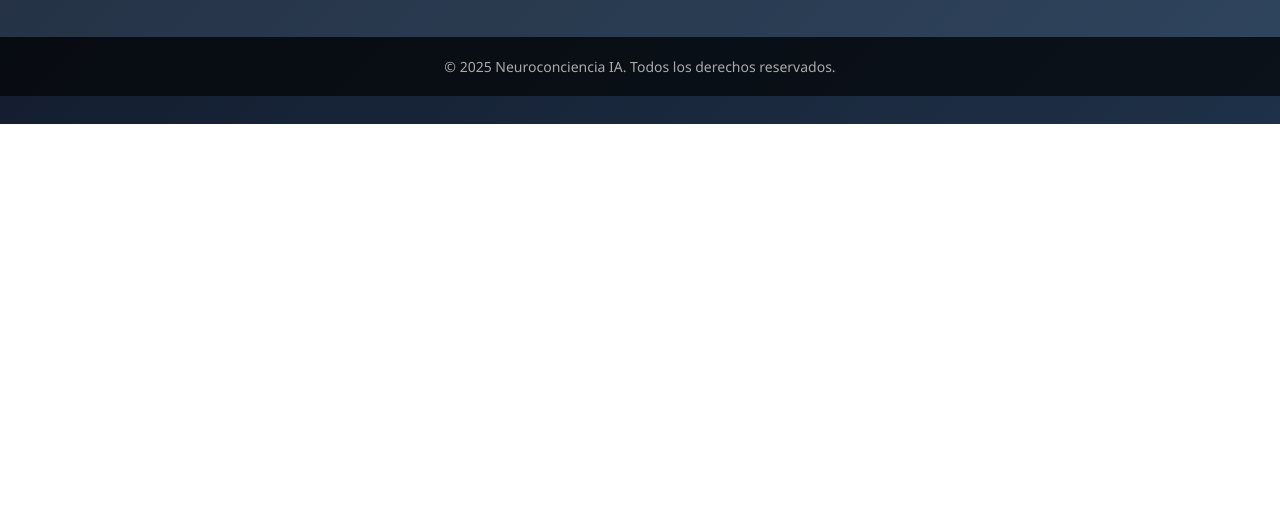
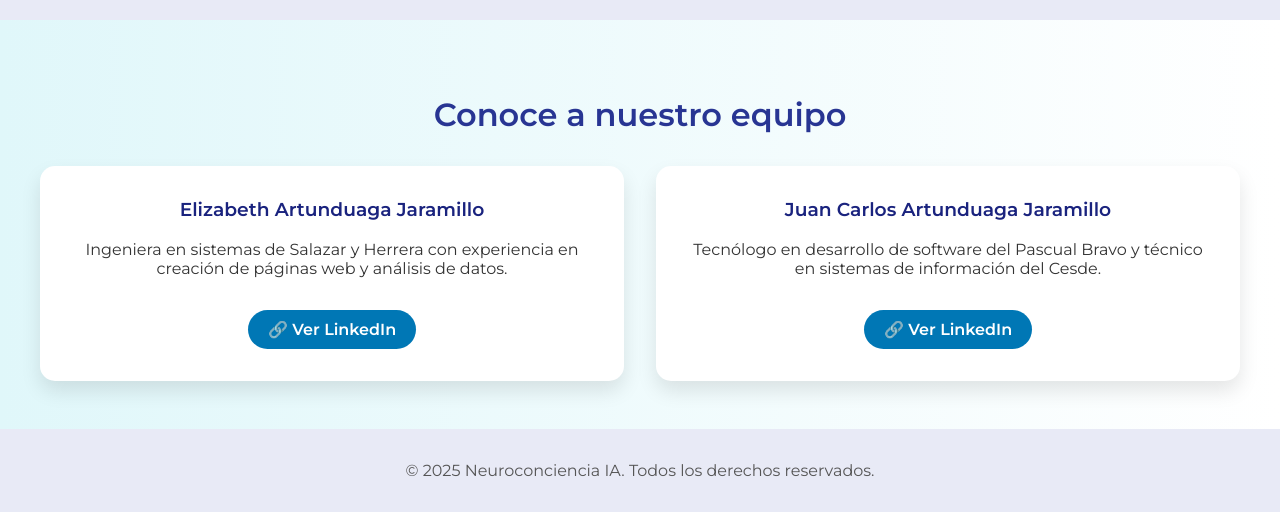
Before and after one commit to Elizartund/Neuroconciencia, a plain HTML site: page index.html in a window 1280 px wide. Shown: the part 676-1188 px from the top of the page. Before the commit the page ends 800 px from the top, so only its background shows below. Drawn offline with Linux system fonts and the light colour scheme.

Commit message:
index.html

```diff
--- a/index.html
+++ b/index.html
@@ -4,17 +4,19 @@
   <meta charset="UTF-8" />
   <meta name="viewport" content="width=device-width, initial-scale=1.0"/>
   <title>Neuroconciencia IA</title>
+  <link href="https://fonts.googleapis.com/css2?family=Montserrat:wght@400;600&display=swap" rel="stylesheet">
   <style>
     body {
       margin: 0;
-      font-family: 'Segoe UI', sans-serif;
-      background: linear-gradient(135deg, #141e30, #243b55);
-      color: white;
+      font-family: 'Montserrat', sans-serif;
+      background: linear-gradient(to right, #e0f7fa, #ffffff);
+      color: #333;
     }
 
     header {
-      background-color: rgba(0, 0, 0, 0.6);
-      padding: 20px 40px;
+      background-color: #283593;
+      color: white;
+      padding: 1.5rem 2rem;
       display: flex;
       justify-content: space-between;
       align-items: center;
@@ -46,7 +48,7 @@
     }
 
     nav a:hover {
-      color: #00f2fe;
+      color: #80deea;
     }
 
     .hero {
@@ -57,6 +59,7 @@
     .hero h1 {
       font-size: 48px;
       margin-bottom: 10px;
+      color: #1a237e;
     }
 
     .hero p {
@@ -80,23 +83,23 @@
     }
 
     .btn-explorar {
-      background-color: #a334f5;
+      background-color: #0077B5;
     }
 
     .btn-explorar:hover {
-      background-color: #8624cc;
+      background-color: #005f91;
     }
 
     .btn-demo {
-      background-color: #6f87d8;
+      background-color: #5c6bc0;
     }
 
     .btn-demo:hover {
-      background-color: #4c66b3;
+      background-color: #3f51b5;
     }
 
     .info-section {
-      background-color: rgba(255, 255, 255, 0.05);
+      background-color: #e8eaf6;
       padding: 40px 20px;
       text-align: center;
     }
@@ -104,6 +107,7 @@
     .info-section h2 {
       font-size: 32px;
       margin-bottom: 10px;
+      color: #1a237e;
     }
 
     .info-section p {
@@ -112,12 +116,70 @@
       margin: auto;
     }
 
+    .section {
+      max-width: 1200px;
+      margin: auto;
+      padding: 3rem 1rem;
+    }
+
+    .section h2 {
+      text-align: center;
+      font-size: 2rem;
+      color: #283593;
+      margin-bottom: 2rem;
+    }
+
+    .team {
+      display: grid;
+      grid-template-columns: repeat(auto-fit, minmax(280px, 1fr));
+      gap: 2rem;
+    }
+
+    .team-item {
+      background: #ffffff;
+      border-radius: 15px;
+      padding: 2rem;
+      box-shadow: 0 10px 20px rgba(0, 0, 0, 0.1);
+      text-align: center;
+      transition: transform 0.3s ease;
+    }
+
+    .team-item:hover {
+      transform: translateY(-5px);
+    }
+
+    .team-item h3 {
+      margin-top: 0;
+      color: #1a237e;
+    }
+
+    .team-item p {
+      font-size: 1rem;
+      margin: 1rem 0;
+    }
+
+    .linkedin {
+      display: inline-block;
+      margin-top: 1rem;
+      padding: 10px 20px;
+      background-color: #0077B5;
+      color: #fff;
+      text-decoration: none;
+      border-radius: 50px;
+      font-weight: bold;
+      transition: background-color 0.3s ease, transform 0.3s ease;
+    }
+
+    .linkedin:hover {
+      background-color: #005f91;
+      transform: scale(1.05);
+    }
+
     footer {
-      background-color: rgba(0, 0, 0, 0.7);
       text-align: center;
-      padding: 20px;
-      font-size: 14px;
-      color: #aaa;
+      padding: 2rem;
+      background-color: #e8eaf6;
+      color: #555;
     }
   </style>
 </head>
@@ -126,14 +188,16 @@
   <header>
     <div class="logo">
       <span>🧠</span>
-      Neuroconciencia-IA
+      Neuroconciencia IA
     </div>
     <nav>
       <a href="#">Inicio</a>
       <a href="#">¿Qué es?</a>
       <a href="#">Artículos</a>
       <a href="#">Demostración</a>
-      <a href="#">Contacto</a>
+      <a href="https://wa.me/573001467346?text=Hola,%20me%20interesa%20más%20información%20sobre%20las%20neurociencias:%0A🧩%20Neurociencia%20Cognitiva%3A%20procesos%20mentales%20como%20la%20percepción,%20memoria%20y%20toma%20de%20decisiones.%0A🔁%20Neurociencia%20Conductual%3A%20cómo%20el%20cerebro%20genera%20y%20modifica%20el%20comportamiento.%0A🖥️%20Neurociencia%20Computacional%3A%20modelos%20para%20simular%20el%20cerebro.%0A🤝%20Neurociencia%20Social%3A%20procesamiento%20de%20emociones%20y%20empatía." target="_blank">
+        Contacto
+      </a>
     </nav>
   </header>
 
@@ -151,6 +215,25 @@
     <p>Un modelo pionero que fusiona neurociencia, inteligencia artificial y frecuencias cuánticas para optimizar tu estado mental en tiempo real.</p>
   </section>
 
+  <section class="section">
+    <h2>Conoce a nuestro equipo</h2>
+    <div class="team">
+
+      <div class="team-item">
+        <h3>Elizabeth Artunduaga Jaramillo</h3>
+        <p>Ingeniera en sistemas de Salazar y Herrera con experiencia en creación de páginas web y análisis de datos.</p>
+        <a href="https://www.linkedin.com/in/elizartund/" target="_blank" class="linkedin">🔗 Ver LinkedIn</a>
+      </div>
+
+      <div class="team-item">
+        <h3>Juan Carlos Artunduaga Jaramillo</h3>
+        <p>Tecnólogo en desarrollo de software del Pascual Bravo y técnico en sistemas de información del Cesde.</p>
+        <a href="https://www.linkedin.com/in/juan-inteligenciaartificial/" target="_blank" class="linkedin">🔗 Ver LinkedIn</a>
+      </div>
+
+    </div>
+  </section>
+
   <footer>
     © 2025 Neuroconciencia IA. Todos los derechos reservados.
   </footer>
```
